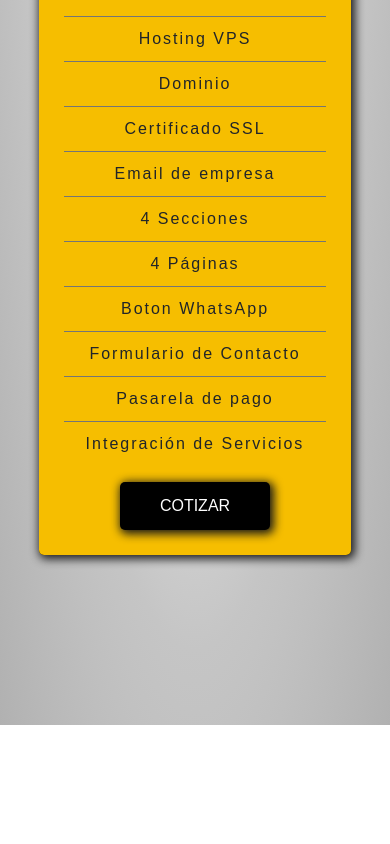
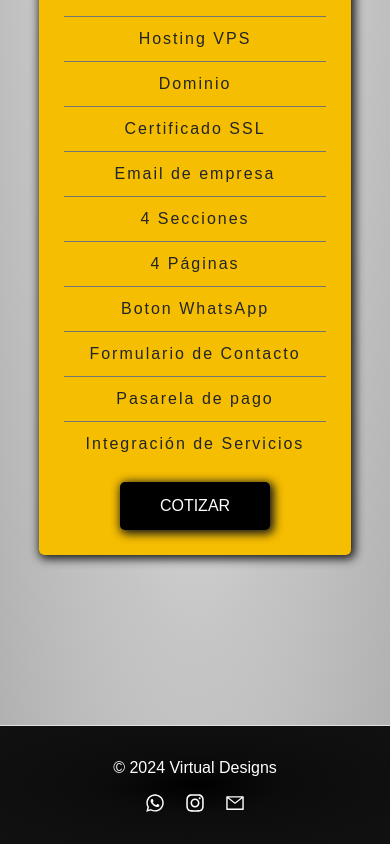
Before and after one commit to jonathanpoblet/virtual-designs, a React (Vite) app: page / in a window 390 px wide. Shown: the part 6712-7556 px from the top of the page. Before the commit the page ends 7437 px from the top, so only its background shows below. Built offline with nearby package versions, Linux system fonts and the light colour scheme; a web font is replaced by a local one.

Commit message:
Footer Component Added

```diff
--- a/package.json
+++ b/package.json
@@ -12,6 +12,7 @@
   "dependencies": {
     "aos": "^2.3.4",
     "bootstrap": "^5.3.2",
+    "cdbreact": "^1.5.19",
     "react": "^18.2.0",
     "react-dom": "^18.2.0",
     "react-icons": "^4.12.0"
--- a/src/App.jsx
+++ b/src/App.jsx
@@ -5,6 +5,7 @@ import 'bootstrap';
 import Header from './Components/Header/Header';
 import Main from './Components/Main/Main';
 import WhatsAppButton from './Components/WhatsAppButton/WhatsAppButton';
+import Footer from './Components/Footer/Footer';
 
 function App() {
   return (
@@ -12,6 +13,7 @@ function App() {
       <Header />
       <Main />
       <WhatsAppButton />
+      <Footer />
     </>
   );
 }
--- /dev/null
+++ b/src/Components/Footer/Footer.jsx
@@ -0,0 +1,43 @@
+import React from 'react';
+import { FaInstagram, FaWhatsapp } from 'react-icons/fa';
+import { AiOutlineMail } from 'react-icons/ai';
+
+import './footer.css';
+
+const Footer = () => {
+  return (
+    <footer className='d-flex flex-wrap justify-content-between align-items-center border-top footer flex-row'>
+      <div className='col-md-4 d-flex align-items-center'>
+        <span className='mb-md-0 text-white'>© 2024 Virtual Designs</span>
+      </div>
+
+      <ul className='nav col-md-4 justify-content-end list-unstyled d-flex align-items-center'>
+        <li className='ms-3 footer-li'>
+          <a
+            className='text-muted'
+            href='https://api.whatsapp.com/send?phone=542478478213&text=Hola,%20quiero%20consultar%20por%20un%20producto!'
+            target='_blank'
+          >
+            <FaWhatsapp className='footer-icons' />
+          </a>
+        </li>
+        <li className='ms-3 footer-li'>
+          <a
+            className='text-muted'
+            href='https://www.instagram.com/virtual.designs.ar/'
+            target='_blank'
+          >
+            <FaInstagram className='footer-icons' />
+          </a>
+        </li>
+        <li className='ms-3 footer-li'>
+          <a className='text-muted' href='mailto:contacto.virtualdesigns@gmail.com' target='_blank'>
+            <AiOutlineMail className='footer-icons' />
+          </a>
+        </li>
+      </ul>
+    </footer>
+  );
+};
+
+export default Footer;
--- /dev/null
+++ b/src/Components/Footer/footer.css
@@ -0,0 +1,38 @@
+.footer {
+  display: flex;
+  flex-direction: column;
+  justify-content: center;
+  align-items: center;
+  text-align: center;
+  width: 100%;
+  background: radial-gradient(#000, #0c0c0c, #0f0f0f, #111111);
+  padding: 30px;
+  padding-left: 90px;
+  padding-right: 90px;
+}
+
+.footer-icons {
+  color: #fff;
+  font-size: 20px;
+  transition: 0.5s;
+}
+
+.footer-icons:hover {
+  color: #f6be00;
+}
+
+@media screen and (max-width: 550px) {
+  .footer {
+    flex-direction: column !important;
+  }
+
+  .footer-li {
+    margin-left: 10px !important;
+    margin-right: 10px !important;
+    margin-top: 10px !important;
+  }
+
+  .footer-icons {
+    justify-content: center !important;
+  }
+}
--- a/src/Components/Header/Header.jsx
+++ b/src/Components/Header/Header.jsx
@@ -58,16 +58,6 @@ export default function Header() {
                 Precios
               </a>
             </li>
-            <li className='nav-item'>
-              <a
-                className='nav-link active'
-                aria-current='page'
-                href='#contacto'
-                onClick={handleLinkClick}
-              >
-                Contacto
-              </a>
-            </li>
           </ul>
         </div>
       </div>
--- a/src/Components/WhatsAppButton/whatsAppButton.css
+++ b/src/Components/WhatsAppButton/whatsAppButton.css
@@ -1,7 +1,7 @@
 .whatsapp-button {
   position: fixed;
-  bottom: 40px;
-  right: 40px;
+  bottom: 60px;
+  right: 60px;
   background-color: #f6be00;
   color: #fff;
   border: none;
```
Also changed, not shown: 1 other file (tests, documents, lock files or other folders).
